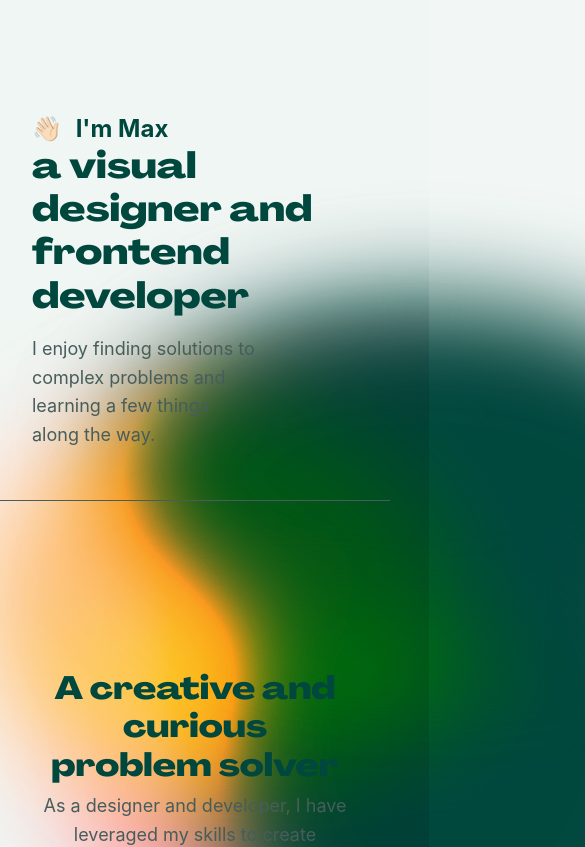
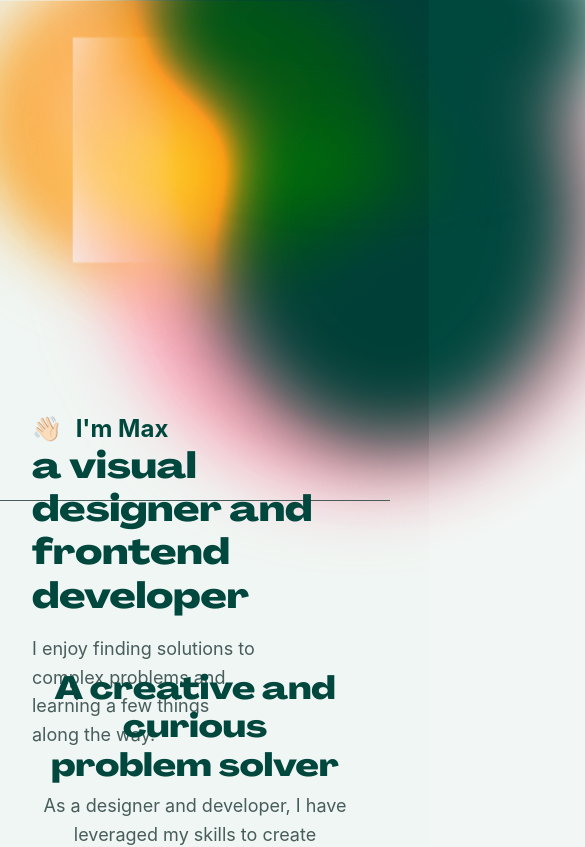
Before and after one commit to maxleee/personal-site, a Next.js app: page / in a window 390 px wide. Shown: the top 847 px of the page, 585 px wide, since content can reach past the window. Built offline with nearby package versions, Linux system fonts and the light colour scheme.

Commit message:
responsive changes

```diff
--- a/styles/global.scss
+++ b/styles/global.scss
@@ -89,7 +89,7 @@ main {
   position: relative;
   @media (max-width: 900px) {
     grid-template-columns: 100%;
-    grid-template-rows: 500px 1px auto;
+    grid-template-rows: 300px 500px 1px auto;
     padding-inline: 3rem;
     .intro-divider {
       display: none;
@@ -109,6 +109,7 @@ main {
   @media (max-width: 900px) {
     place-self: end;
     margin-bottom: 2rem;
+    grid-row: 2;
   }
 }
 .intro-divider {
@@ -237,6 +238,10 @@ main {
 .blobs-wrapper {
   position: relative;
   background-color: var(--light-green);
+  @media (max-width: 900px) {
+    transform: scale(0.75);
+    grid-row: 1;
+  }
 }
 .pink-blob {
   background-color: var(--pink);
```
